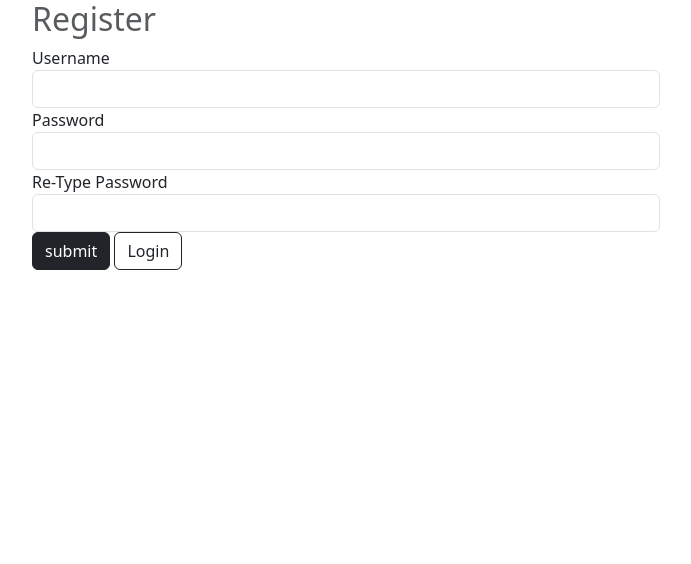
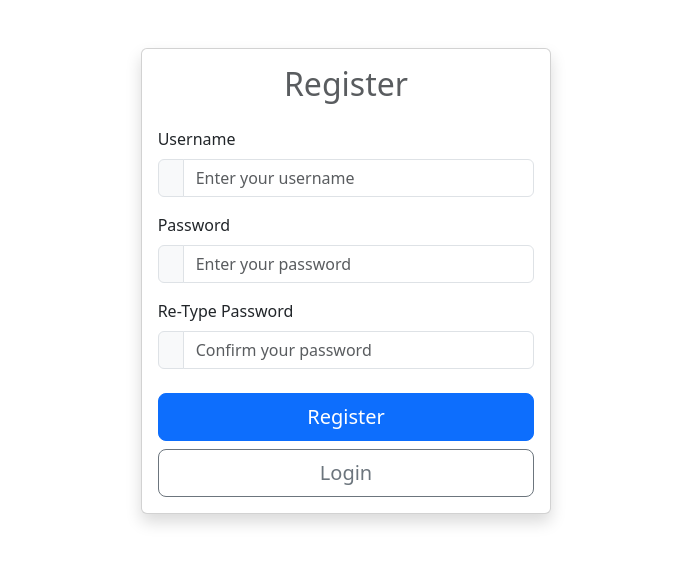
Before and after one commit to Amanyadav3A/Django_Blog_App, a Django app: page /auth_app/register/ in a window 1280 px wide. Shown: the top 564 px of the page, without its empty margins (294-985 px from the left). Run offline with Django 5.2, Linux system fonts and the light colour scheme.

Commit message:
Update register.html

```diff
--- a/auth_app/templates/register.html
+++ b/auth_app/templates/register.html
@@ -1,33 +1,58 @@
 {% extends 'base.html' %}
 
-{% block title %} Register {% endblock %}
+{% block title %}Register{% endblock %}
 
 {% block content %}
+<div class="row justify-content-center mt-5">
+    <div class="col-sm-6 col-md-4">
+        <div class="card shadow">
+            <div class="card-body">
+                <h2 class="card-title text-center text-muted mb-4">Register</h2>
 
-<div class="row justify-content-center">
-    <div class="col-sm-6">
-        <h2 class="text-muted">Register</h2>
-        <form method="POST" action="{% url 'auth_app:register' %}">
-            {% csrf_token %}
-            <div class="form-group">
-                <label for="{{form.username.id_for_label}}">Username</label>
-                <input type="text" name="{{form.username.name}}" class="form-control" value="{{form.username.value}}">
-                <span class="text-danger">{{form.username.errors}}</span>
+                <form method="POST" action="{% url 'auth_app:register' %}">
+                    {% csrf_token %}
+
+                    <!-- Username Field -->
+                    <div class="form-group mb-3">
+                        <label for="{{ form.username.id_for_label }}" class="form-label">Username</label>
+                        <div class="input-group">
+                            <span class="input-group-text"><i class="fas fa-user"></i></span>
+                            <input type="text" name="{{ form.username.name }}" id="{{ form.username.id_for_label }}"
+                                class="form-control" value="{{ form.username.value|default:'' }}" placeholder="Enter your username">
+                        </div>
+                        <span class="text-danger">{{ form.username.errors }}</span>
+                    </div>
+
+                    <!-- Password Field -->
+                    <div class="form-group mb-3">
+                        <label for="{{ form.password1.id_for_label }}" class="form-label">Password</label>
+                        <div class="input-group">
+                            <span class="input-group-text"><i class="fas fa-lock"></i></span>
+                            <input type="password" name="{{ form.password1.name }}" id="{{ form.password1.id_for_label }}"
+                                class="form-control" placeholder="Enter your password">
+                        </div>
+                        <span class="text-danger">{{ form.password1.errors }}</span>
+                    </div>
+
+                    <!-- Confirm Password Field -->
+                    <div class="form-group mb-4">
+                        <label for="{{ form.password2.id_for_label }}" class="form-label">Re-Type Password</label>
+                        <div class="input-group">
+                            <span class="input-group-text"><i class="fas fa-lock"></i></span>
+                            <input type="password" name="{{ form.password2.name }}" id="{{ form.password2.id_for_label }}"
+                                class="form-control" placeholder="Confirm your password">
+                        </div>
+                        <span class="text-danger">{{ form.password2.errors }}</span>
+                    </div>
+
+                    <!-- Buttons -->
+                    <div class="d-grid gap-2">
+                        <button class="btn btn-primary btn-lg" type="submit">Register</button>
+                        <a href="{% url 'auth_app:login' %}" class="btn btn-outline-secondary btn-lg">Login</a>
+                    </div>
+                </form>
             </div>
-            <div class="form-group">
-                <label for="{{form.password1.id_for_label}}">Password</label>
-                <input type="password" class="form-control" name="{{form.password1.name}}" value="{{form.password1.value}}">
-                <span class="text-danger">{{form.password1.errors}}</span>
-            </div>
-            <div class="form-group">
-                <label for="{{form.password2.id_for_label}}">Re-Type Password</label>
-                <input type="password" name="{{form.password2.name}}" class="form-control" value="{{form.password2.value}}">
-                <span class="text-danger">{{form.password2.errors}}</span>
-            </div>
-            <button class="btn btn-dark" type="submit">submit</button>
-            <a href="{% url 'auth_app:login' %}" class="btn btn-outline-dark">Login</a>
-        </form>
+        </div>
     </div>
 </div>
-
 {% endblock %}
```
